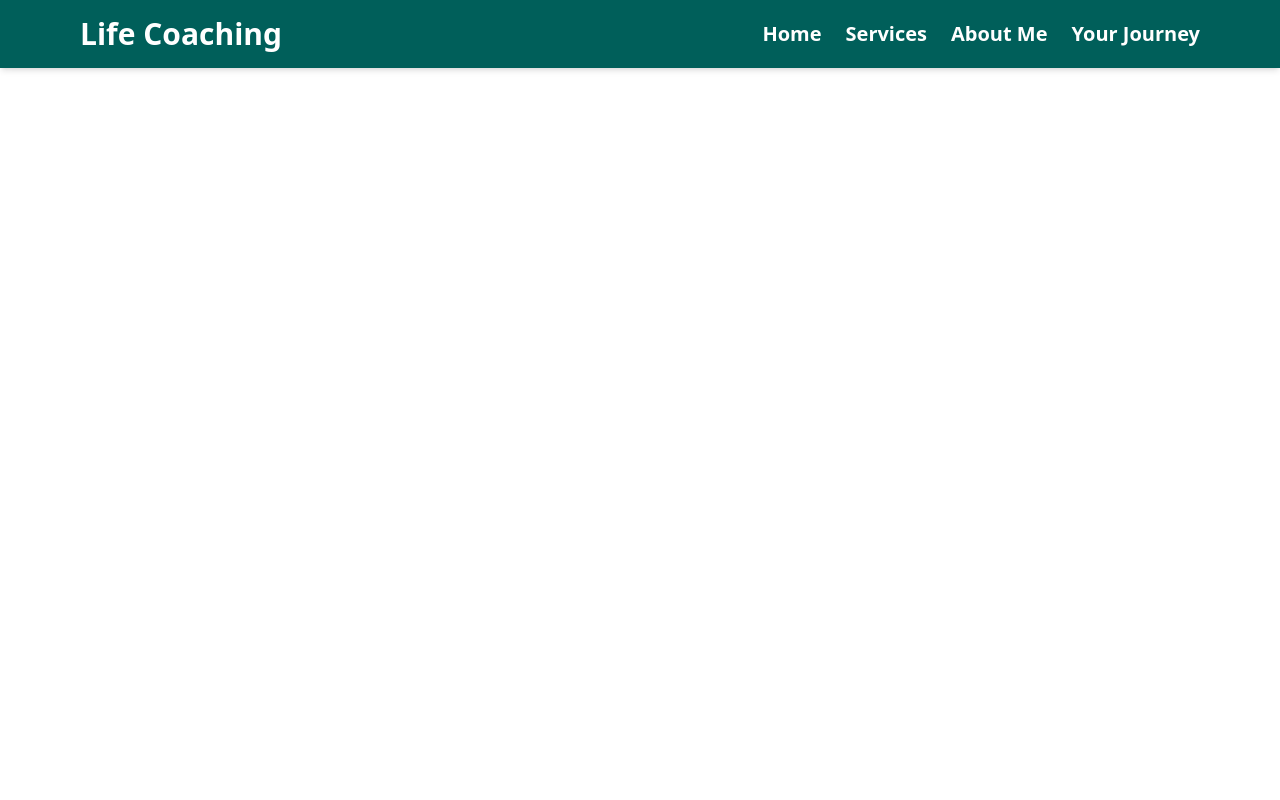
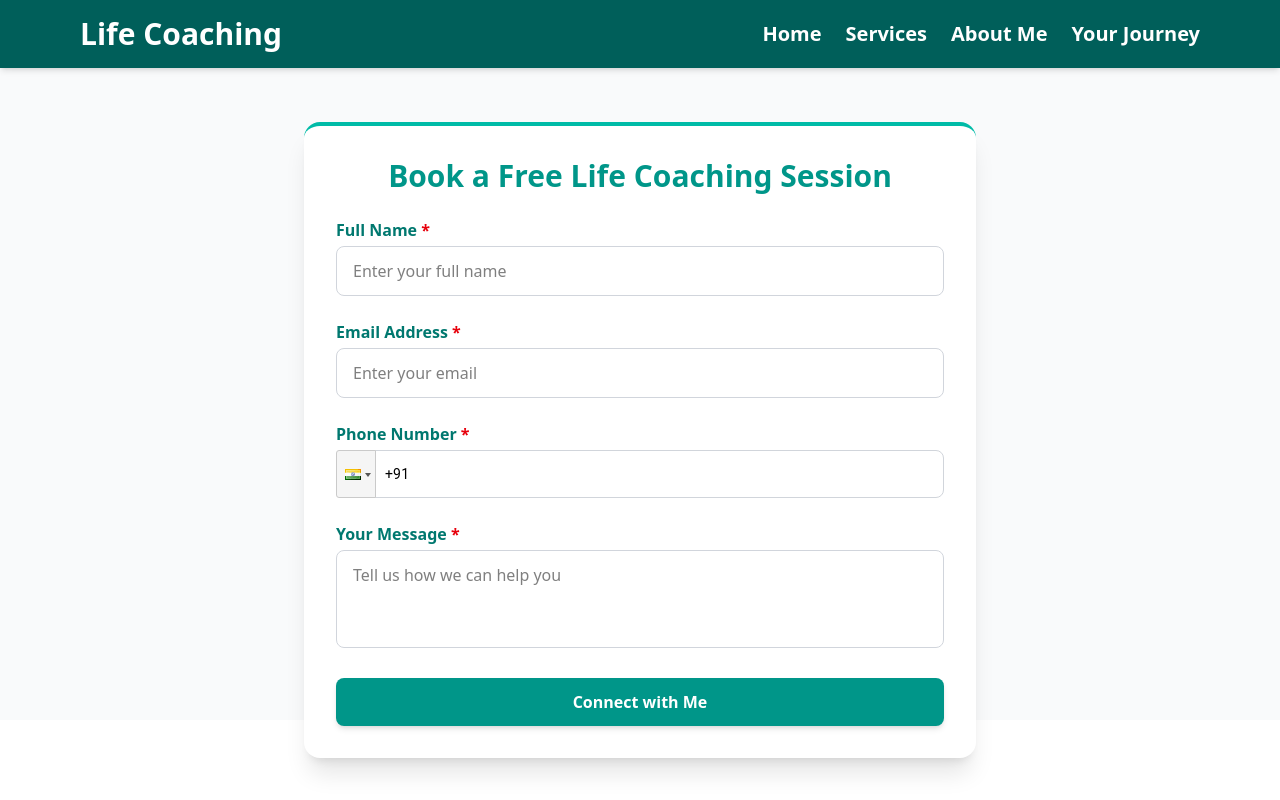
Before and after one commit to Atharv542/SalmaProject, a React (Vite) app: page /booking in a window 1280 px wide. Built offline with nearby package versions, Linux system fonts and the light colour scheme.

Commit message:
Added booking form

```diff
--- a/package.json
+++ b/package.json
@@ -10,12 +10,16 @@
     "preview": "vite preview"
   },
   "dependencies": {
+    "@emailjs/browser": "^4.4.1",
     "@tailwindcss/vite": "^4.1.10",
+    "classnames": "^2.5.1",
     "framer-motion": "^12.18.1",
     "lucide-react": "^0.525.0",
     "react": "^19.1.0",
     "react-dom": "^19.1.0",
+    "react-hot-toast": "^2.5.2",
     "react-icons": "^5.5.0",
+    "react-phone-input-2": "^2.15.1",
     "react-router-dom": "^7.6.3",
     "react-tsparticles": "^2.12.2",
     "tailwindcss": "^4.1.10",
--- a/src/App.jsx
+++ b/src/App.jsx
@@ -5,7 +5,8 @@ import Home from './pages/Home';
 import AboutMe from './pages/AboutMe';
 import Navbar from './pages/Navabr';
 import ScrollToTop from './pages/ScrollToTop';
-
+import BookingForm from './pages/Booking';
+import { Toaster } from "react-hot-toast";
 
 function App() {
   // Create refs for each section
@@ -52,13 +53,16 @@ function App() {
               </>
             }
           />
+          <Route path='/booking' element={<BookingForm/>}/>
 
 
 
 
         </Routes>
       </div>
+      <Toaster/>
     </Router>
+
   );
 }
 
--- a/src/pages/AboutMe.jsx
+++ b/src/pages/AboutMe.jsx
@@ -1,10 +1,11 @@
 import React, { useRef } from "react";
 import { motion, useInView } from "framer-motion";
 import { FaArrowRightLong } from "react-icons/fa6";
+import { useNavigate } from "react-router-dom";
 function AboutMe() {
   const ref = useRef(null);
   const isInView = useInView(ref, { once: true, margin: "-100px" });
-
+  const navigate= useNavigate()
   const fadeIn = {
     hidden: { opacity: 0 },
     visible: { opacity: 1, transition: { duration: 1.5, ease: "easeOut" } },
@@ -91,7 +92,11 @@ function AboutMe() {
             self-discovery, I’m here to walk beside you.
           </p>
           <div className="mt-4">
-             <button className="relative group px-6  py-3 bg-teal-700  text-white rounded-lg font-semibold  transition-all ease-out cursor-pointer duration-300 shadow-md hover:shadow-xl hover:pl-5 hover:bg-teal-800 hover:pr-12">
+             <button onClick={
+            ()=>{
+              navigate('/booking')
+            }
+          } className="relative group px-6  py-3 bg-teal-700  text-white rounded-lg font-semibold  transition-all ease-out cursor-pointer duration-300 shadow-md hover:shadow-xl hover:pl-5 hover:bg-teal-800 hover:pr-12" >
                         <span className="z-10">Connect Now</span>
 
                         {/* Sliding arrow icon */}
--- /dev/null
+++ b/src/pages/Booking.jsx
@@ -0,0 +1,130 @@
+import React, { useState, useRef } from "react";
+import PhoneInput from "react-phone-input-2";
+import "react-phone-input-2/lib/style.css";
+import emailjs from "@emailjs/browser";
+import toast from "react-hot-toast";
+
+const BookingForm = () => {
+  const [phone, setPhone] = useState("");
+  const form = useRef(null);
+
+const sendEmail = (e) => {
+  e.preventDefault();
+
+if (!phone || phone.replace(/\D/g, "").length < 10) {
+  toast.error("Please enter a valid phone number.");
+  return;
+}
+
+  emailjs
+    .sendForm(
+      "service_m9367l9",
+      "template_znkmnob",
+      form.current,
+      "NlblmczVhV2Vxciv1"
+    )
+    .then(
+      (result) => {
+        console.log("Email sent:", result.text);
+        toast.success("Your appointment form is submitted! Please select a time slot.");
+        form.current.reset();
+        setPhone(""); // clear phone manually
+      },
+      (error) => {
+        console.error("Email error:", error.text);
+        toast.error("Something went wrong. Please try again.");
+      }
+    );
+};
+
+  return (
+    <div className="h-[calc(100vh-80px)] px-4 pt-40 bg-gray-50 flex items-center justify-center">
+      <div className="max-w-2xl w-full bg-white rounded-2xl shadow-xl border-t-4 border-teal-500 p-6 sm:p-8 overflow-hidden">
+        <h2 className="text-2xl sm:text-3xl font-bold text-teal-600 text-center mb-4 sm:mb-6">
+          Book a Free Life Coaching Session
+        </h2>
+        <form ref={form} onSubmit={sendEmail} className="space-y-4 sm:space-y-6">
+          {/* Full Name */}
+          <div>
+            <label htmlFor="name" className="block text-teal-700 font-semibold mb-1">
+              Full Name <span className="text-red-600">*</span>
+            </label>
+            <input
+              type="text"
+              id="name"
+              name="user_name"
+              placeholder="Enter your full name"
+              className="w-full px-4 py-2 sm:py-3 border border-gray-300 rounded-lg focus:outline-none focus:ring-2 focus:ring-teal-400 text-sm sm:text-base"
+              required
+            />
+          </div>
+
+          {/* Email */}
+          <div>
+            <label htmlFor="email" className="block text-teal-700 font-semibold mb-1">
+              Email Address <span className="text-red-600">*</span>
+            </label>
+            <input
+              type="email"
+              id="email"
+              name="user_email"
+              placeholder="Enter your email"
+              className="w-full px-4 py-2 sm:py-3 border border-gray-300 rounded-lg focus:outline-none focus:ring-2 focus:ring-teal-400 text-sm sm:text-base"
+              required
+            />
+          </div>
+
+          {/* Phone Number with Country Code */}
+          <div>
+            <label className="block text-teal-700 font-semibold mb-1">
+              Phone Number <span className="text-red-600">*</span>
+            </label>
+            <PhoneInput
+              country={"in"}
+              value={phone}
+              onChange={setPhone}
+              inputClass="!w-full !h-12 !text-sm"
+              inputStyle={{
+                width: "100%",
+                borderRadius: "0.5rem",
+                border: "1px solid #D1D5DB",
+              }}
+              enableSearch={true}
+              specialLabel={null}
+
+              inputProps={{
+                name: "user_phone",
+              }}
+              required
+            />
+          </div>
+
+          {/* Message */}
+          <div>
+            <label htmlFor="message" className="block text-teal-700 font-semibold mb-1">
+              Your Message <span className="text-red-600">*</span>
+            </label>
+            <textarea
+              id="message"
+              name="message"
+              rows="3"
+              placeholder="Tell us how we can help you"
+              className="w-full px-4 py-2 sm:py-3 border border-gray-300 rounded-lg resize-none focus:outline-none focus:ring-2 focus:ring-teal-400 text-sm sm:text-base"
+              required
+            ></textarea>
+          </div>
+
+          {/* CTA Button */}
+          <button
+            type="submit"
+            className="w-full cursor-pointer bg-teal-600 hover:bg-teal-700 text-white font-semibold py-2 sm:py-3 rounded-lg transition duration-300 shadow-md hover:shadow-lg text-sm sm:text-base"
+          >
+            Connect with Me
+          </button>
+        </form>
+      </div>
+    </div>
+  );
+};
+
+export default BookingForm;
--- a/src/pages/Home.jsx
+++ b/src/pages/Home.jsx
@@ -1,10 +1,11 @@
 import React, { useEffect, useState } from "react";
 import { motion } from "framer-motion";
 import { FaArrowRightLong } from "react-icons/fa6";
+import { useNavigate } from "react-router-dom";
 
 function Home() {
   const [buttonText, setButtonText] = useState("Start Your Journey Today");
-
+  const navigate= useNavigate();
   useEffect(() => {
     const updateButtonText = () => {
       if (window.innerWidth <= 768) {
@@ -72,11 +73,7 @@ function Home() {
           </motion.h2>
 
           <p className="text-sm sm:text-base md:text-lg text-white/70 leading-relaxed">
-           Feeling overwhelmed, stuck, or unsure of the next step?<br/> Whether it’s self-doubt, heartbreak, imposter syndrome, or emotional heaviness you're not alone.
-
-Support is available to help rebuild confidence, find clarity, and reconnect with your inner strength at your own pace, in your own way.
-
-This is your space to heal, grow, and rediscover purpose. With the right guidance, moving forward with resilience and peace of mind becomes possible.
+           Struggling with separation, heartbreak, or wounds rooted in past relationships?<br/> Feeling weighed down by self-doubt, limiting beliefs, or the pain of divorce? You’re not alone. This is a safe space to release what’s holding you back, rebuild your confidence, and reconnect with your inner strength. Healing is possible—and you don’t have to do it alone.
           </p>
 
 
@@ -90,7 +87,11 @@ This is your space to heal, grow, and rediscover purpose. With the right guidanc
           </motion.p>
 
           {/* ✅ CTA Button */}
-          <button className="relative group px-6  py-3 bg-none border-2 border-white text-white rounded-full font-semibold  transition-all ease-out cursor-pointer duration-300 shadow-md hover:shadow-xl hover:pl-5 hover:bg-white hover:text-teal-600 hover:pr-12">
+          <button onClick={
+            ()=>{
+              navigate('/booking')
+            }
+          } className="relative group px-6  py-3 bg-none border-2 border-white text-white rounded-full mt-8 font-semibold  transition-all ease-out cursor-pointer duration-300 shadow-md hover:shadow-xl hover:pl-5 hover:bg-white hover:text-teal-600 hover:pr-12">
             <span className="z-10">{buttonText}</span>
 
             {/* Sliding arrow icon */}
```
Also changed, not shown: 1 other file (tests, documents, lock files or other folders).
